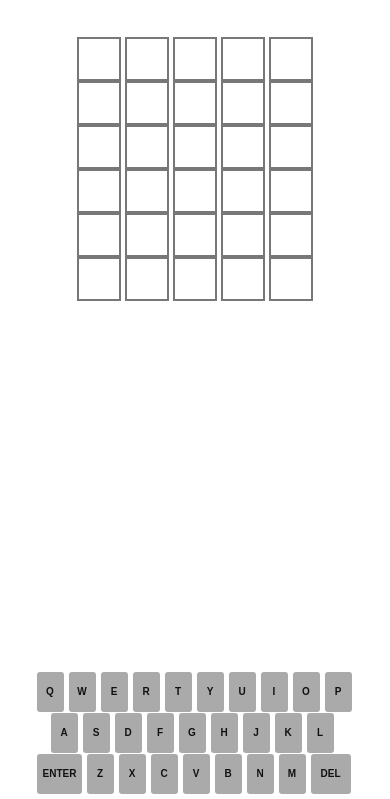
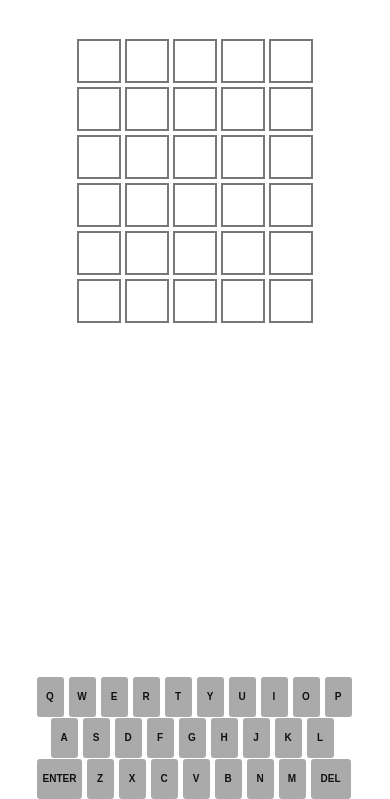
Before and after one commit to avinashmg/worduel, a plain HTML site: page index.html in a window 390 px wide. Shown: the part 45-844 px from the top of the page. Drawn offline with Linux system fonts and the light colour scheme.

Commit message:
margin fixed

```diff
--- a/index.html
+++ b/index.html
@@ -80,8 +80,8 @@
           padding-top: 5px;
           padding-bottom: 5px;
           margin: 2px;
-          margin-bottom: 0px;
-          margin-top: 0px;
+          margin-bottom: 2px;
+          margin-top: 2px;
           background: #fff;
           float: left;
           border: solid #777 2px;
@@ -97,7 +97,7 @@
         }
         .keyboard {
             position: fixed;
-          bottom: 5px;
+          bottom: 0px;
           min-width: 320px;
           margin-left: calc(50% - 160px);
         }
```
